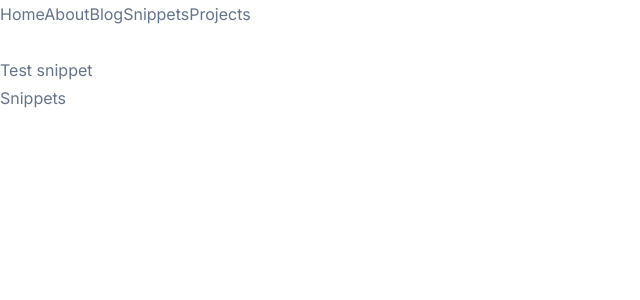
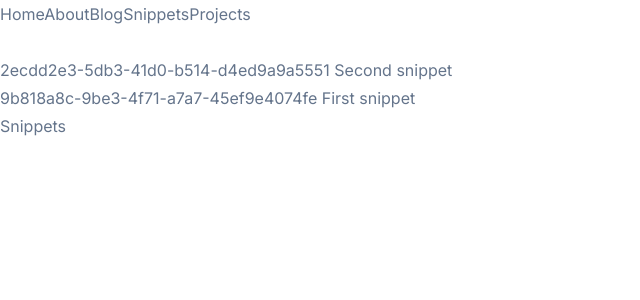
Before and after one commit to martijnvdb87/portfolio-2022, a Vue app: page /snippets in a window 1280 px wide. Shown: the top 300 px of the page, without its empty margins (0-640 px from the left). Built offline with nearby package versions, Linux system fonts and the light colour scheme.

Commit message:
Snippets concept

```diff
--- /dev/null
+++ b/src/snippets/2ecdd2e3-5db3-41d0-b514-d4ed9a9a5551.json
@@ -0,0 +1,4 @@
+{
+    "title": "Second snippet",
+    "content": "Nunc sit amet elit non tellus semper rhoncus nec quis quam. Maecenas eros justo, sodales non pellentesque quis, aliquet non nulla. Suspendisse maximus congue tincidunt."
+}
--- /dev/null
+++ b/src/snippets/9b818a8c-9be3-4f71-a7a7-45ef9e4074fe.json
@@ -0,0 +1,4 @@
+{
+    "title": "First snippet",
+    "content": "Suspendisse erat magna, molestie vitae magna eget, laoreet aliquet risus. Pellentesque tortor quam, pharetra ut lectus ut, maximus interdum velit."
+}
--- a/src/snippets/index.ts
+++ b/src/snippets/index.ts
@@ -1,4 +1,22 @@
-export default [{
-    title: "Test snippet",
-    content: "This is a test snippet."
-}]
+export interface Snippet {
+    id: string,
+    title: string,
+    content: string
+}
+
+const snippets: Array<Snippet> = [];
+
+const files = import.meta.glob('./*.json');
+
+for (const path in files) {
+    await files[path]().then((mod) => {
+        const id = path.split("/").pop()?.split(".").shift();
+
+        snippets.push({
+            id,
+            ...mod.default
+        });
+    });
+}
+
+export default snippets;
--- a/src/views/Snippets.vue
+++ b/src/views/Snippets.vue
@@ -13,6 +13,7 @@ const filteredSnippets = computed(() => search.value == "" ? snippets : fuzzysor
   <input type="text" v-model="search">
   <ol>
     <li v-for="(snippet, index) in filteredSnippets" :v-key="`snippet-${index}`">
+      {{snippet.id}}
       {{snippet.title}}
     </li>
   </ol>
```
